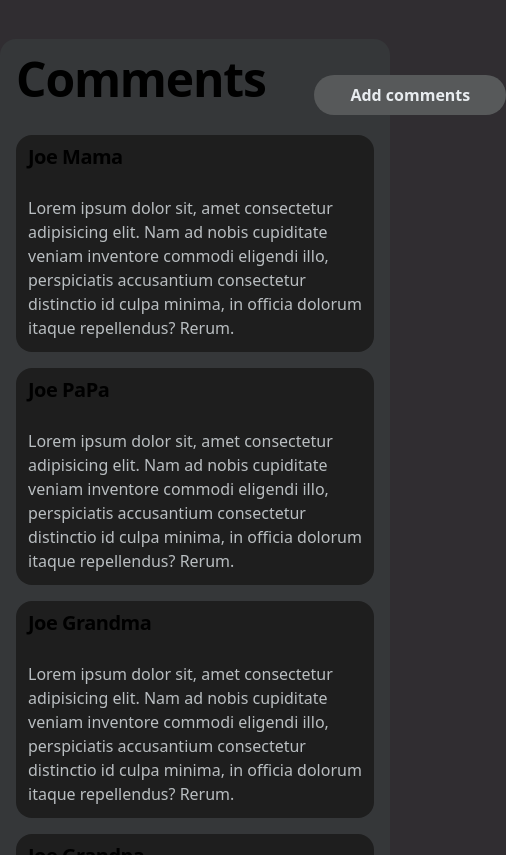
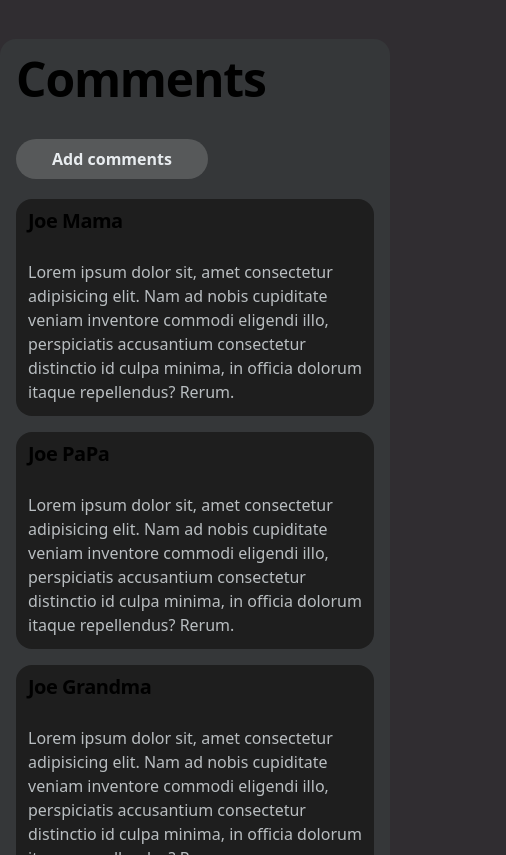
Before and after one commit to Affixrevy/Restify_Project, a website: page src/property_page/property_owner.html in a window 390 px wide. Shown: the part 2071-2926 px from the top of the page, 506 px wide, since content can reach past the window. Drawn offline with nearby package versions, Linux system fonts and the light colour scheme.

Commit message:
Fixed responsive for property page owner

```diff
--- a/src/property_page/property_owner.html
+++ b/src/property_page/property_owner.html
@@ -363,17 +363,21 @@
         <div
           class="flex flex-col justify-between items-left text-left p-4 leading-normal"
         >
-        <div class="flex grid grid-cols-6">
+        <div class="grid grid-cols-5 flex-row w-100">
+            <div class="xl:col-span-4 col-span-5">
                 <h5
-              class="mb-4 text-5xl font-bold tracking-tight dark:text-FONT_COLOR_1 col-span-5"
+                  class="mb-4 text-5xl font-bold tracking-tight dark:text-FONT_COLOR_1"
                 >
                   Comments
                 </h5>
+            </div>
+            <div class="xl:col-span-1 col-span-5">
                 <button
-              class="bg-BUTTON_COLOR hover:bg-STROKE_COLOR text-FONT_COLOR_1 w-48 font-bold py-2 px-4 my-5 rounded-full"
+                  class="bg-BUTTON_COLOR hover:bg-STROKE_COLOR text-FONT_COLOR_1 w-48 font-bold py-2 px-4 my-5 rounded-full col-span-1"
                 >
                   Add comments
                 </button>
+            </div>
         </div>
           <div
             class="rounded-2xl bg-STROKE_COLOR justify-center items-center mb-4"
```
Also changed, not shown: dist/output.css. Lines whose indentation alone changed are shown as unchanged.
